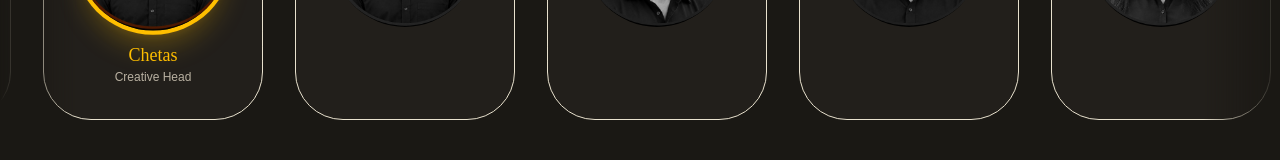
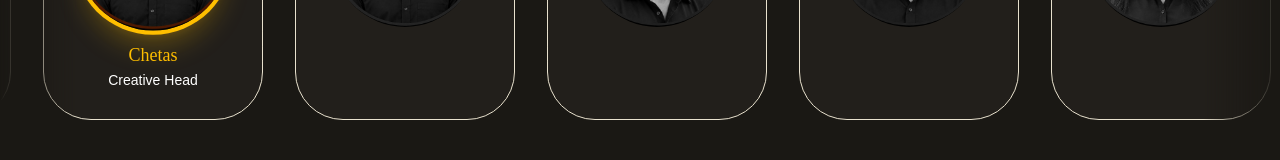
Before and after one commit to RavindraM0/lms, a React (Vite) app: page /about in a window 1280 px wide. Both pictures are taken after a click on the element 389 px from the left and 1487 px from the top of the page. Shown: the part 1498-1658 px from the top of the page. Built offline with nearby package versions, Linux system fonts and the light colour scheme; a web font is replaced by a local one.

Commit message:
Make team member role text crisp white for better readability

```diff
--- a/src/pages/About.tsx
+++ b/src/pages/About.tsx
@@ -103,7 +103,7 @@ export default function About() {
                   {isRevealed && (
                     <div className="animate-in fade-in slide-in-from-top-1 duration-300">
                       <h3 className="font-serif text-base sm:text-lg font-medium text-[#ffbf00] leading-snug">{name}</h3>
-                      <p className="mt-0.5 text-xs text-[#b9b1a2] leading-tight">{role}</p>
+                      <p className="mt-1 text-xs sm:text-sm text-white font-medium leading-tight">{role}</p>
                     </div>
                   )}
                 </div>
```
